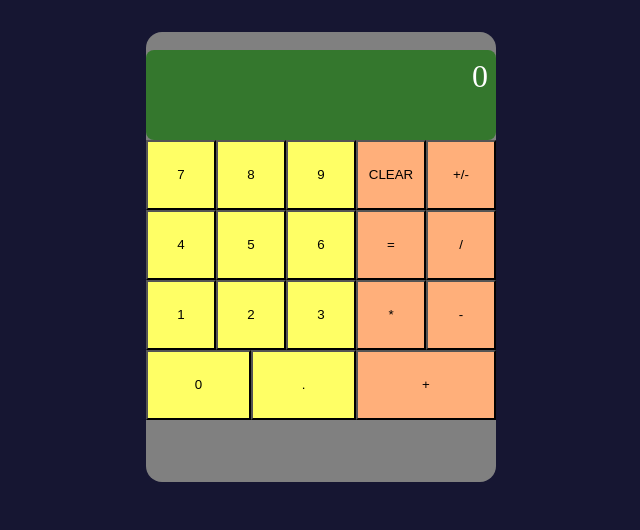
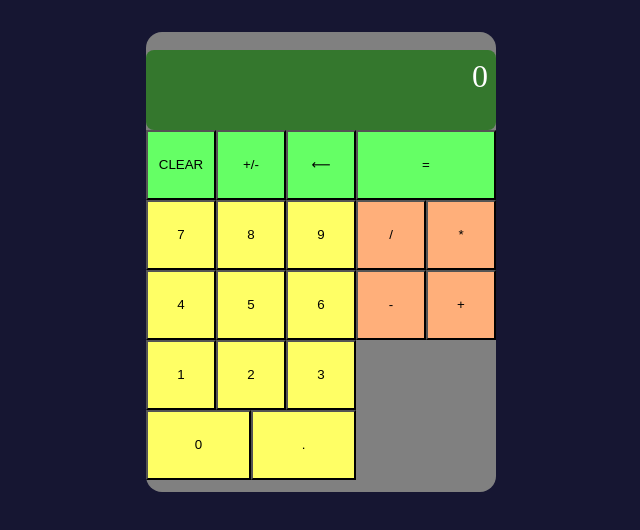
Before and after one commit to manuLlanos/odin-calculator, a plain HTML site: page index.html in a window 1280 px wide. Shown: the whole page, without its empty margins (319-959 px from the left). Drawn offline with Linux system fonts and the light colour scheme.

Commit message:
Add backspace button and move special buttons to top

```diff
--- a/index.html
+++ b/index.html
@@ -11,6 +11,12 @@
 
     <div id="calculator-body">
         <div id="display">0</div>
+        <div id="special-buttons">
+            <button id="clear-btn">CLEAR</button>
+            <button id="sign-btn">+/-</button>
+            <button id="delete-btn">⟵</button>
+            <button id="equal-btn">=</button>
+        </div>
         <div id="buttons">
             <div id="numbers">
                 <button class="number-btn">7</button>
@@ -26,9 +32,6 @@
                 <button id="decimal-btn">.</button>
             </div>
             <div id="operators">
-                <button id="clear-btn">CLEAR</button>
-                <button id="sign-btn">+/-</button>
-                <button id="equal-btn">=</button>
                 <button class="op-btn">/</button>
                 <button class="op-btn">*</button>
                 <button class="op-btn">-</button>
--- a/style.css
+++ b/style.css
@@ -16,7 +16,7 @@ body {
     flex-direction: column;
     align-items: center;
     width: 350px;
-    height: 450px;
+    height: 460px;
     background-color: gray;
     margin-top: 32px;
     border-radius: 16px;
@@ -38,7 +38,18 @@ body {
     height: 75%;
 }
 
-#numbers, #operators {
+#special-buttons {
+    display: flex;
+    align-self: flex-start;
+    width: 100%;
+}
+
+#equal-btn {
+    flex-grow: 1;
+}
+
+#numbers,
+#operators {
     display: flex;
     flex-wrap: wrap;
     justify-content: center;
@@ -56,6 +67,9 @@ body {
 button {
     width: 70px;
     height: 70px;
+}
+
+#buttons button {
     flex-grow: 1;
 }
 
@@ -66,3 +80,7 @@ button {
 #numbers button {
     background-color: rgb(255, 255, 101);
 }
+
+#special-buttons button {
+    background-color: rgb(101, 255, 101);
+}
```
